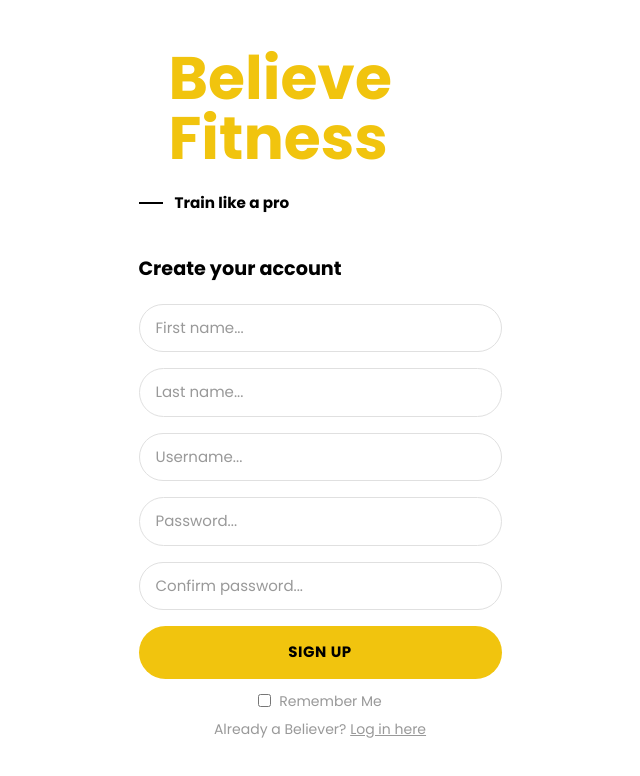
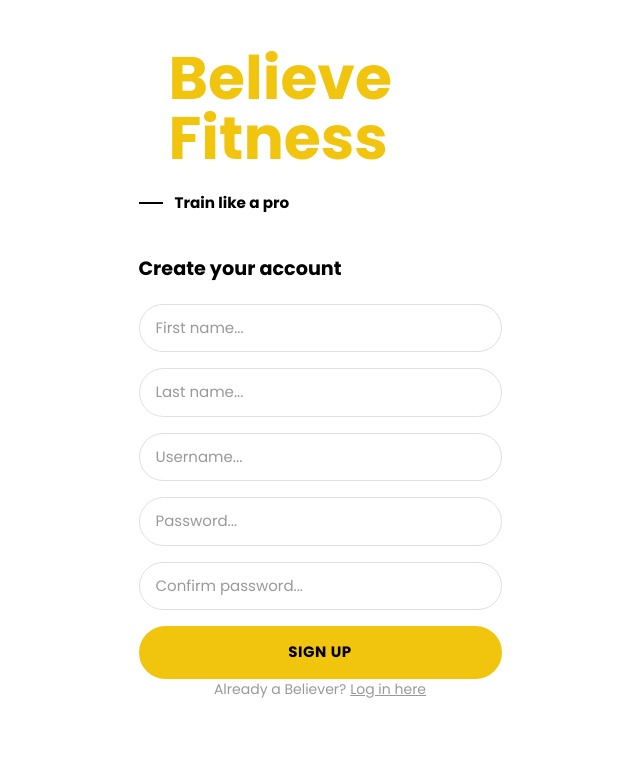
Before and after one commit to rts-cmk-wu13/believe-fitness-svendeproeve-Mikela-Mann-MM, a Next.js app: page /register in a window 1280 px wide. Shown: the top 776 px of the page, without its empty margins (320-960 px from the left). Built offline with nearby package versions, Linux system fonts and the light colour scheme; no server answers.

Commit message:
større billeder kan uploades

```diff
--- a/app/(auth)/register/page.tsx
+++ b/app/(auth)/register/page.tsx
@@ -33,13 +33,6 @@ export default function RegisterPage() {
   <RegisterForm />
 </div>
 
-{/* Remember me */}
-        <label className="flex items-center justify-center gap-2 mt-5 text-(--grey-mid) text-sm cursor-pointer --font-body pt-3 pb-2">
-          <input type="checkbox" name="rememberMe" />
-          Remember Me
-        </label>
-
-
 {/* Login link */}
 
         <p className="text-sm text-center mt-8 text-(--grey-mid)">
--- a/app/globals.css
+++ b/app/globals.css
@@ -116,7 +116,7 @@ textarea.form-input {
   resize: none;
 }
 
-input[type="search"]::-webkit-search-cancel-button {
+ input[type="search"]::-webkit-search-cancel-button {
   display: none;
 }
 
--- a/app/proxy.ts
+++ b/app/proxy.ts
@@ -24,6 +24,15 @@ function getSession(req: NextRequest) {
 export function proxy(req: NextRequest) {
   const { pathname } = req.nextUrl;
   const session = getSession(req);
+
+
+  // Token udløbet — ryd cookie og redirect til login
+  if (session && session.validUntil && session.validUntil < Date.now()) {
+    const res = NextResponse.redirect(new URL("/login", req.url));
+    res.cookies.delete(COOKIE_NAME);
+    return res;
+  }
+
   const isLoggedIn = Boolean(session);
 
   // Redirect loggede brugere væk fra auth-sider → aktiviteter
--- a/next.config.ts
+++ b/next.config.ts
@@ -1,7 +1,13 @@
 import type { NextConfig } from "next";
 
 const nextConfig: NextConfig = {
-   images: {
+  experimental: {
+    serverActions: {
+      bodySizeLimit: "5mb"
+    },
+  },
+
+  images: {
     remotePatterns: [
       {
         protocol: "http",
```
